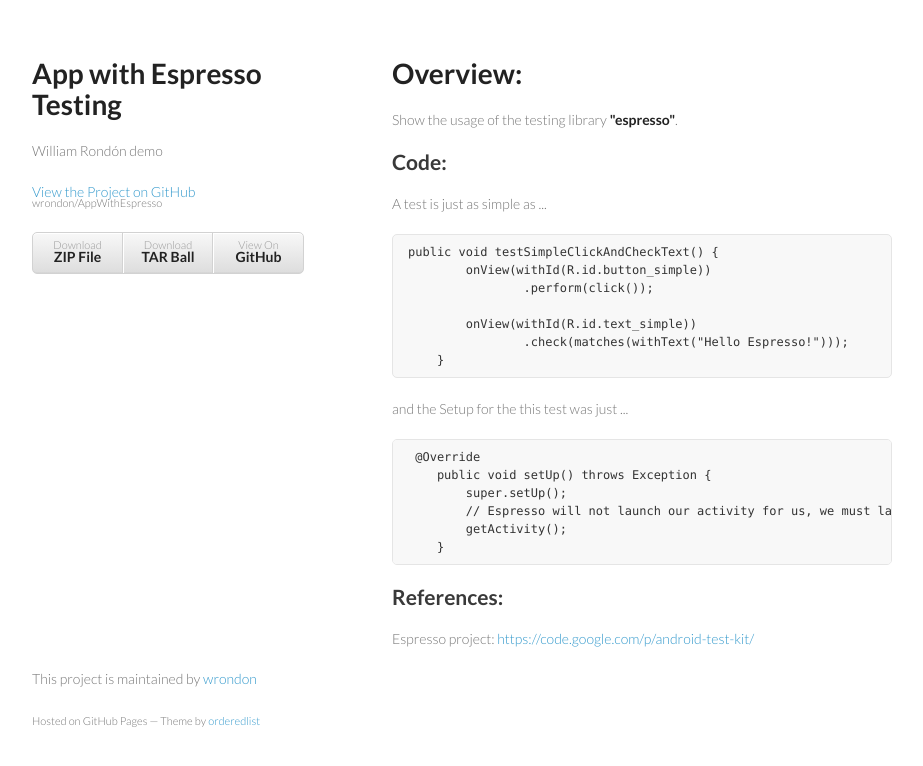
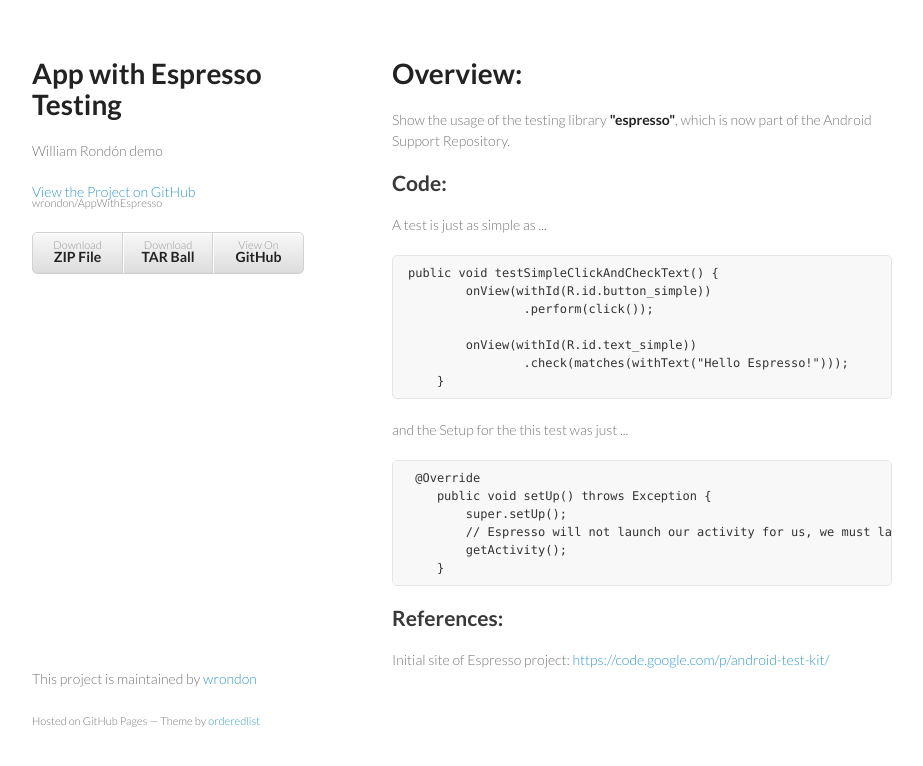
Before and after one commit to wrondon/AppWithEspresso, a plain HTML site: page index.html in a window 1280 px wide. Shown: the whole page, without its empty margins (178-1101 px from the left). Drawn offline with Linux system fonts and the light colour scheme.

```diff
--- a/index.html
+++ b/index.html
@@ -31,7 +31,7 @@
         <h1>
 <a id="overview" class="anchor" href="#overview" aria-hidden="true"><span class="octicon octicon-link"></span></a>Overview:</h1>
 
-<p>Show the usage of the testing library <strong>"espresso"</strong>.</p>
+<p>Show the usage of the testing library <strong>"espresso"</strong>, which is now part of the Android Support Repository.</p>
 
 <h2>
 <a id="code" class="anchor" href="#code" aria-hidden="true"><span class="octicon octicon-link"></span></a>Code:</h2>
@@ -59,7 +59,7 @@
 <h2>
 <a id="references" class="anchor" href="#references" aria-hidden="true"><span class="octicon octicon-link"></span></a>References:</h2>
 
-<p>Espresso project: <a href="https://code.google.com/p/android-test-kit/">https://code.google.com/p/android-test-kit/</a></p>
+<p>Initial site of Espresso project: <a href="https://code.google.com/p/android-test-kit/">https://code.google.com/p/android-test-kit/</a></p>
       </section>
       <footer>
         <p>This project is maintained by <a href="https://github.com/wrondon">wrondon</a></p>
```
Also changed, not shown: params.json (+1 -1 lines).
